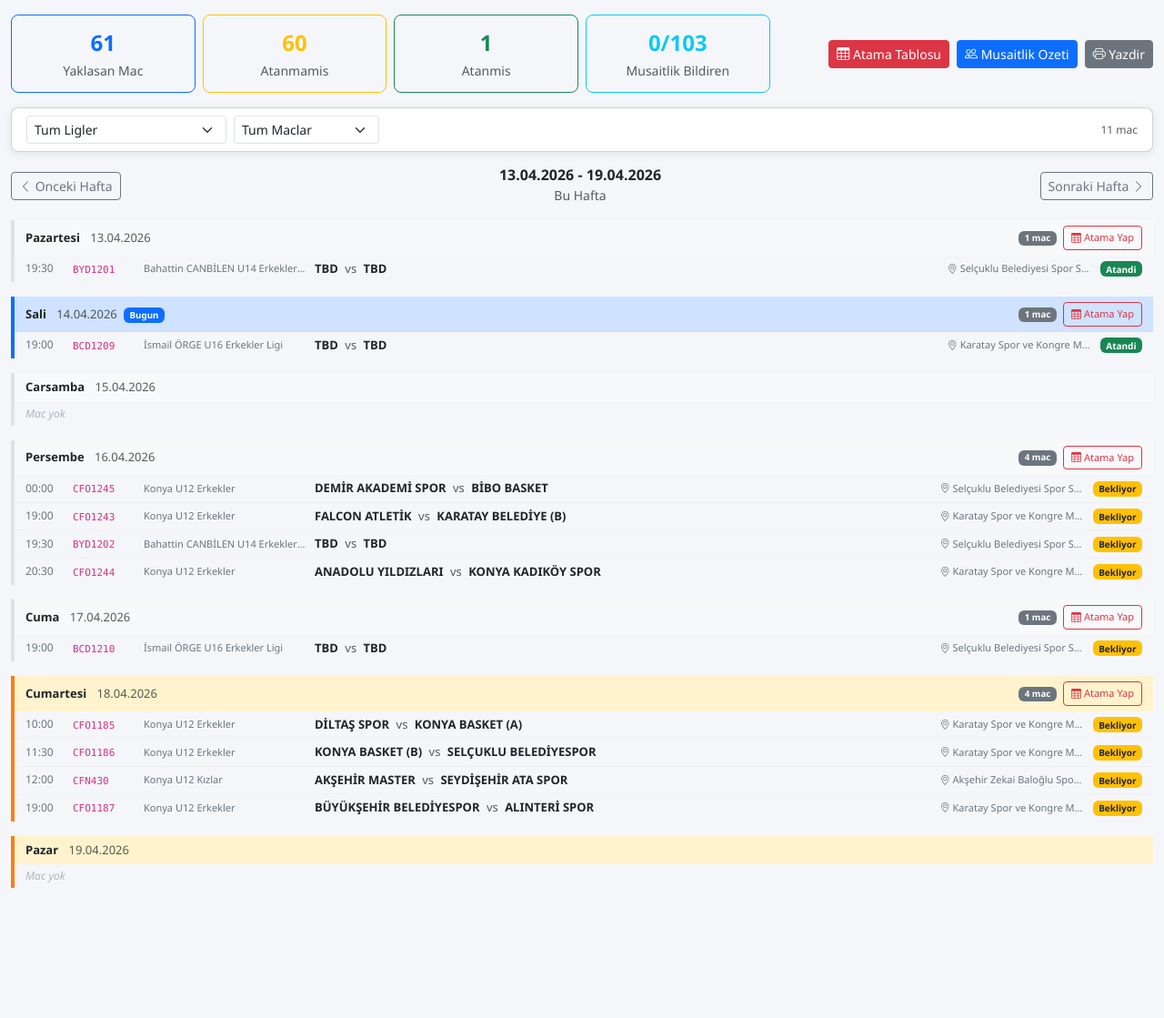
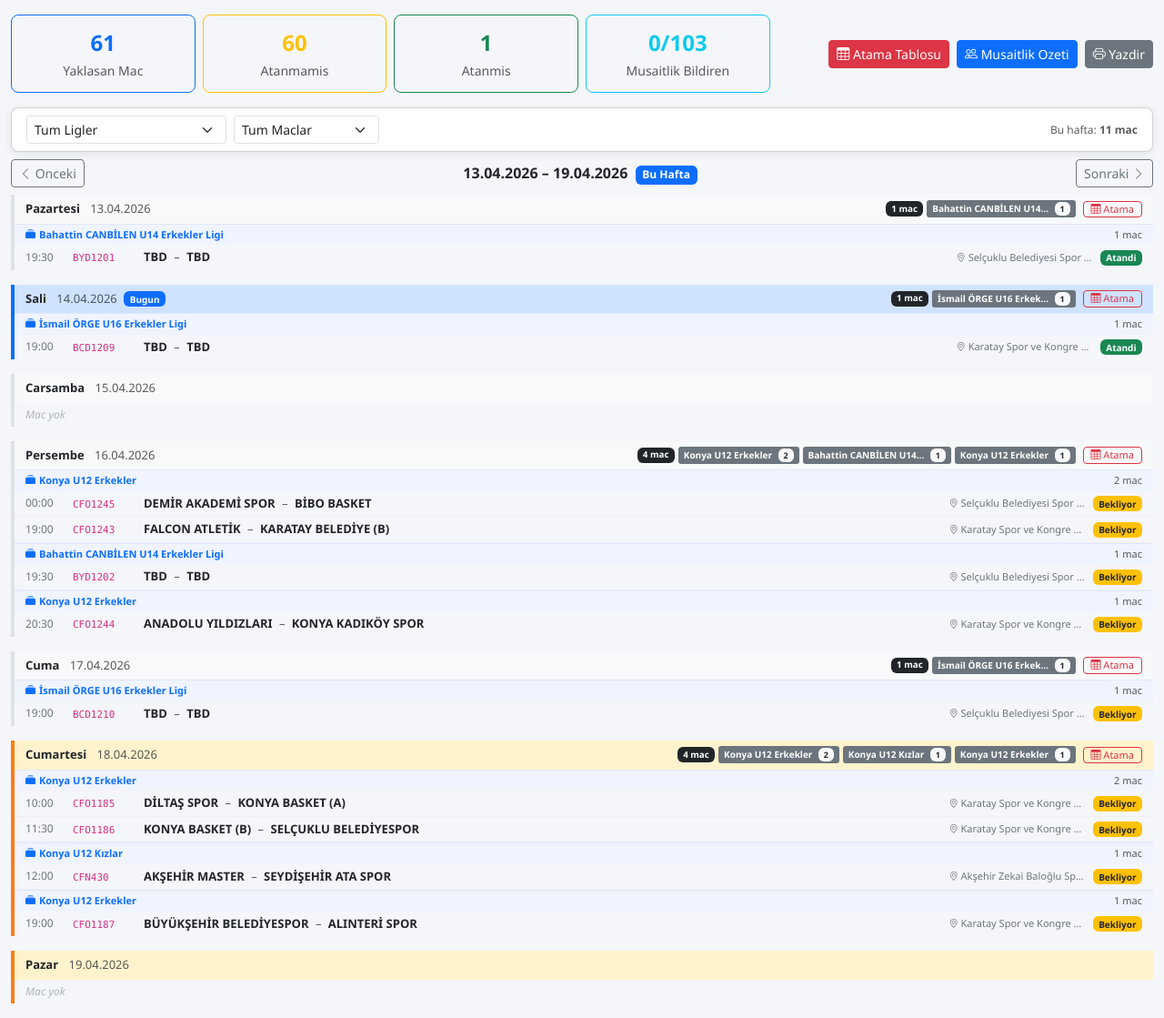
Before and after one commit to Sey1tayd/TBF_KONYA_, a Django app: page / in a window 1280 px wide. Shown: the part 80-1199 px from the top of the page at 91% size. Before the commit the page ends 1056 px from the top, so only its background shows below. Run offline with Django 4.2, Linux system fonts and the light colour scheme; a user stored in the database is signed in; data comes from the database, SQL or seed files in the repository; data that the repository does not hold is empty.

Commit message:
Haftalik gorünümde ligleri ayirt et, toplam mac sayisini goster
- Her günde maclar lig/turnuva alt basliklarıyla gruplanarak gösterilir
- Gün basliginda lig rozetleri ve toplam mac sayisi
- Turnuva maclari turuncu, lig maclari mavi alt baslik
- official_dashboard, admin_dashboard, match_schedule guncellendi
- tournament select_related eksikligi giderildi

Co-Authored-By: Claude Sonnet 4.6 <noreply@anthropic.com>

```diff
--- a/core/templates/core/admin_dashboard.html
+++ b/core/templates/core/admin_dashboard.html
@@ -1,5 +1,4 @@
 {% extends "base.html" %}
-
 {% block title %}Yonetim Paneli - TBF Konya{% endblock %}
 
 {% block extra_css %}
@@ -7,51 +6,52 @@
 .day-block { border-left: 4px solid #dee2e6; margin-bottom: 1rem; }
 .day-block.today { border-left-color: #0d6efd; }
 .day-block.weekend { border-left-color: #fd7e14; }
-.day-header { background: #f8f9fa; padding: 6px 12px; font-weight: 600; font-size: 13px; display: flex; justify-content: space-between; align-items: center; }
+.day-header { background: #f8f9fa; padding: 6px 12px; font-weight: 600; font-size: 13px; display: flex; justify-content: space-between; align-items: center; flex-wrap: wrap; gap: 4px; }
 .day-header.today { background: #cfe2ff; }
 .day-header.weekend { background: #fff3cd; }
 .day-empty { padding: 4px 12px; font-size: 12px; color: #adb5bd; font-style: italic; }
-.match-row { display: flex; align-items: center; gap: 8px; padding: 5px 12px; border-bottom: 1px solid #f0f0f0; font-size: 13px; }
+.league-subheader { background: #f0f4ff; padding: 3px 12px; font-size: 11px; font-weight: 700; color: #0d6efd; border-top: 1px solid #e0e8ff; display: flex; justify-content: space-between; align-items: center; }
+.league-subheader.tournament { background: #fff8e1; color: #e65100; border-top-color: #ffe0b2; }
+.match-row { display: flex; align-items: center; gap: 8px; padding: 4px 12px; border-bottom: 1px solid #f0f0f0; font-size: 13px; }
 .match-row:hover { background: #f8f9fa; }
 .match-row:last-child { border-bottom: none; }
 .match-time { min-width: 44px; color: #6c757d; font-size: 12px; }
 .match-code { min-width: 70px; }
-.match-league { min-width: 180px; max-width: 180px; overflow: hidden; text-overflow: ellipsis; white-space: nowrap; font-size: 11px; color: #6c757d; }
 .match-teams { flex: 1; font-weight: 500; }
-.match-venue { min-width: 160px; max-width: 160px; overflow: hidden; text-overflow: ellipsis; white-space: nowrap; font-size: 11px; color: #6c757d; }
-.week-nav { display: flex; align-items: center; gap: 8px; }
+.match-venue { min-width: 150px; max-width: 150px; overflow: hidden; text-overflow: ellipsis; white-space: nowrap; font-size: 11px; color: #6c757d; }
 .stat-card { border-radius: 8px; padding: 12px 16px; text-align: center; }
+.league-badge { font-size: 10px; padding: 2px 6px; border-radius: 3px; }
 </style>
 {% endblock %}
 
 {% block content %}
-<!-- Ust Bar: Istatistikler + Navigasyon -->
+<!-- Ust Bar: Istatistikler -->
 <div class="row g-2 mb-3">
-    <div class="col-md-2">
+    <div class="col-6 col-md-2">
         <div class="stat-card border border-primary h-100">
             <div class="fw-bold text-primary fs-4">{{ total_upcoming }}</div>
             <small class="text-muted">Yaklasan Mac</small>
         </div>
     </div>
-    <div class="col-md-2">
+    <div class="col-6 col-md-2">
         <div class="stat-card border border-warning h-100">
             <div class="fw-bold text-warning fs-4">{{ unassigned_count }}</div>
             <small class="text-muted">Atanmamis</small>
         </div>
     </div>
-    <div class="col-md-2">
+    <div class="col-6 col-md-2">
         <div class="stat-card border border-success h-100">
             <div class="fw-bold text-success fs-4">{{ assigned_count }}</div>
             <small class="text-muted">Atanmis</small>
         </div>
     </div>
-    <div class="col-md-2">
+    <div class="col-6 col-md-2">
         <div class="stat-card border border-info h-100">
             <div class="fw-bold text-info fs-4">{{ reported_officials }}/{{ total_officials }}</div>
             <small class="text-muted">Musaitlik Bildiren</small>
         </div>
     </div>
-    <div class="col-md-4 d-flex align-items-center gap-2 justify-content-end">
+    <div class="col-md-4 d-flex align-items-center gap-2 justify-content-end flex-wrap">
         <a href="{% url 'core:assignment_sheet' %}" class="btn btn-danger btn-sm">
             <i class="bi bi-table"></i> Atama Tablosu
         </a>
@@ -65,7 +65,7 @@
 </div>
 
 <!-- Filtreler -->
-<div class="card mb-3">
+<div class="card mb-2">
     <div class="card-body py-2">
         <form method="get" class="d-flex flex-wrap gap-2 align-items-center">
             <input type="hidden" name="week" value="{{ week_offset }}">
@@ -83,72 +83,85 @@
             </select>
             {% if league_filter or status_filter %}
             <a href="?week={{ week_offset }}" class="btn btn-outline-secondary btn-sm">
-                <i class="bi bi-x"></i> Filtre Temizle
+                <i class="bi bi-x"></i> Temizle
             </a>
             {% endif %}
-            <span class="ms-auto text-muted" style="font-size:12px;">{{ total_week_matches }} mac</span>
+            <span class="ms-auto text-muted" style="font-size:12px;">
+                Bu hafta: <strong>{{ total_week_matches }} mac</strong>
+            </span>
         </form>
     </div>
 </div>
 
 <!-- Hafta Navigasyonu -->
-<div class="d-flex justify-content-between align-items-center mb-3">
+<div class="d-flex justify-content-between align-items-center mb-2">
     <a href="?week={{ prev_week }}{% if league_filter %}&league={{ league_filter }}{% endif %}{% if status_filter %}&status={{ status_filter }}{% endif %}"
-       class="btn btn-outline-secondary btn-sm">
-        <i class="bi bi-chevron-left"></i> Onceki Hafta
-    </a>
+       class="btn btn-outline-secondary btn-sm"><i class="bi bi-chevron-left"></i> Onceki</a>
     <div class="text-center">
-        <h6 class="mb-0 fw-bold">{{ week_start|date:"d.m.Y" }} - {{ week_end|date:"d.m.Y" }}</h6>
-        {% if week_offset == 0 %}
-        <small class="text-muted">Bu Hafta</small>
-        {% elif week_offset == 1 %}
-        <small class="text-muted">Gelecek Hafta</small>
-        {% elif week_offset == -1 %}
-        <small class="text-muted">Gecen Hafta</small>
-        {% else %}
-        <small class="text-muted">{{ week_offset }} hafta {% if week_offset > 0 %}ilerisi{% else %}oncesi{% endif %}</small>
-        {% endif %}
+        <strong>{{ week_start|date:"d.m.Y" }} – {{ week_end|date:"d.m.Y" }}</strong>
+        {% if week_offset == 0 %}<span class="badge bg-primary ms-1">Bu Hafta</span>
+        {% elif week_offset == 1 %}<span class="badge bg-secondary ms-1">Gelecek Hafta</span>
+        {% elif week_offset == -1 %}<span class="badge bg-secondary ms-1">Gecen Hafta</span>{% endif %}
     </div>
     <a href="?week={{ next_week }}{% if league_filter %}&league={{ league_filter }}{% endif %}{% if status_filter %}&status={{ status_filter }}{% endif %}"
-       class="btn btn-outline-secondary btn-sm">
-        Sonraki Hafta <i class="bi bi-chevron-right"></i>
-    </a>
+       class="btn btn-outline-secondary btn-sm">Sonraki <i class="bi bi-chevron-right"></i></a>
 </div>
 
-<!-- Gunluk Mac Listesi -->
+<!-- Gunluk Mac Listesi - Liglere Gore Gruplu -->
 {% for day in weeks_data %}
 <div class="day-block {% if day.is_today %}today{% elif day.date.weekday >= 5 %}weekend{% endif %}">
     <div class="day-header {% if day.is_today %}today{% elif day.date.weekday >= 5 %}weekend{% endif %}">
         <span>
             <strong>{{ day.day_name }}</strong>
-            <span class="text-muted ms-2" style="font-weight:400;">{{ day.date|date:"d.m.Y" }}</span>
-            {% if day.is_today %}<span class="badge bg-primary ms-1">Bugun</span>{% endif %}
+            <span class="text-muted ms-2 fw-normal">{{ day.date|date:"d.m.Y" }}</span>
+            {% if day.is_today %}<span class="badge bg-primary ms-1" style="font-size:10px;">Bugun</span>{% endif %}
         </span>
-        <span>
+        <span class="d-flex align-items-center gap-1 flex-wrap">
             {% if day.match_count > 0 %}
-            <span class="badge bg-secondary">{{ day.match_count }} mac</span>
-            {% if day.match_count > 0 %}
+            <span class="badge bg-dark">{{ day.match_count }} mac</span>
+            {% regroup day.matches by competition_name as comp_groups %}
+            {% for cg in comp_groups %}
+            <span class="badge bg-secondary league-badge" title="{{ cg.grouper }}">
+                {% if cg.list.0.is_tournament_match %}<i class="bi bi-trophy-fill" style="font-size:9px;"></i>{% endif %}
+                {{ cg.grouper|truncatechars:22 }}
+                <span class="badge bg-light text-dark ms-1" style="font-size:9px;">{{ cg.list|length }}</span>
+            </span>
+            {% endfor %}
             <a href="{% url 'core:assignment_sheet' %}?dates[]={{ day.date|date:'Y-m-d' }}"
-               class="btn btn-outline-danger btn-sm ms-1" style="font-size:11px;">
-                <i class="bi bi-table"></i> Atama Yap
+               class="btn btn-outline-danger btn-sm py-0 px-2 ms-1" style="font-size:11px;">
+                <i class="bi bi-table"></i> Atama
             </a>
-            {% endif %}
             {% endif %}
         </span>
     </div>
+
     {% if day.matches %}
-    {% for match in day.matches %}
+    {% regroup day.matches by competition_name as comp_groups %}
+    {% for cg in comp_groups %}
+    <div class="league-subheader {% if cg.list.0.is_tournament_match %}tournament{% endif %}">
+        <span>
+            {% if cg.list.0.is_tournament_match %}
+            <i class="bi bi-trophy-fill me-1"></i>{{ cg.grouper }}
+            {% else %}
+            <i class="bi bi-collection-fill me-1"></i>{{ cg.grouper }}
+            {% endif %}
+        </span>
+        <span class="text-muted fw-normal">{{ cg.list|length }} mac</span>
+    </div>
+    {% for match in cg.list %}
     <div class="match-row">
         <span class="match-time">{{ match.time|time:"H:i" }}</span>
         <span class="match-code"><code style="font-size:11px;">{{ match.match_code }}</code></span>
-        <span class="match-league" title="{{ match.league.name }}">{{ match.league.name }}</span>
         <span class="match-teams">
             <strong>{{ match.home_team_name|default:"TBD" }}</strong>
-            <span class="text-muted mx-1">vs</span>
+            <span class="text-muted mx-1">–</span>
             <strong>{{ match.away_team_name|default:"TBD" }}</strong>
         </span>
-        <span class="match-venue" title="{{ match.venue.name|default:'-' }}">
-            <i class="bi bi-geo-alt" style="font-size:11px;"></i> {{ match.venue.name|default:"-" }}
+        {% if match.round_info %}
+        <span class="badge bg-danger" style="font-size:10px;">{{ match.round_info }}</span>
+        {% endif %}
+        <span class="match-venue">
+            <i class="bi bi-geo-alt" style="font-size:10px;"></i> {{ match.venue.name|default:"-" }}
         </span>
         <span>
             {% if match.id in assigned_ids %}
@@ -161,6 +174,7 @@
         </span>
     </div>
     {% endfor %}
+    {% endfor %}
     {% else %}
     <div class="day-empty">Mac yok</div>
     {% endif %}
--- a/core/views.py
+++ b/core/views.py
@@ -70,7 +70,7 @@ def _admin_dashboard(request, profile):
     # Tum maclari cek (sadece bu haftanin)
     qs = Match.objects.filter(
         date__range=(week_start, week_end)
-    ).select_related('league', 'venue').order_by('date', 'time')
+    ).select_related('league', 'tournament', 'venue').order_by('date', 'time')
 
     if league_filter:
         qs = qs.filter(league_id=league_filter)
@@ -156,7 +156,7 @@ def _official_dashboard(request, profile):
     # Bu haftanin tum maclari
     all_week_matches = Match.objects.filter(
         date__range=(week_start, week_end)
-    ).select_related('league', 'venue', 'assignment',
+    ).select_related('league', 'tournament', 'venue', 'assignment',
                      'assignment__head_referee__user',
                      'assignment__assistant_referee__user').order_by('date', 'time')
 
@@ -209,6 +209,7 @@ def _official_dashboard(request, profile):
         'week_offset': week_offset,
         'prev_week': week_offset - 1,
         'next_week': week_offset + 1,
+        'week_total': all_week_matches.count(),
         'my_availabilities': my_availabilities,
         'unreported_days': len(unreported),
         'total_days': len(avail_days),
@@ -1029,7 +1030,7 @@ def match_schedule(request):
 
     qs = Match.objects.filter(
         date__range=(week_start, week_end)
-    ).select_related('league', 'venue', 'assignment',
+    ).select_related('league', 'tournament', 'venue', 'assignment',
                      'assignment__head_referee__user',
                      'assignment__assistant_referee__user').order_by('date', 'time')
 
```
Also changed, not shown: core/templates/core/match_schedule.html (+34 -11 lines), core/templates/core/official_dashboard.html (+32 -6 lines).
